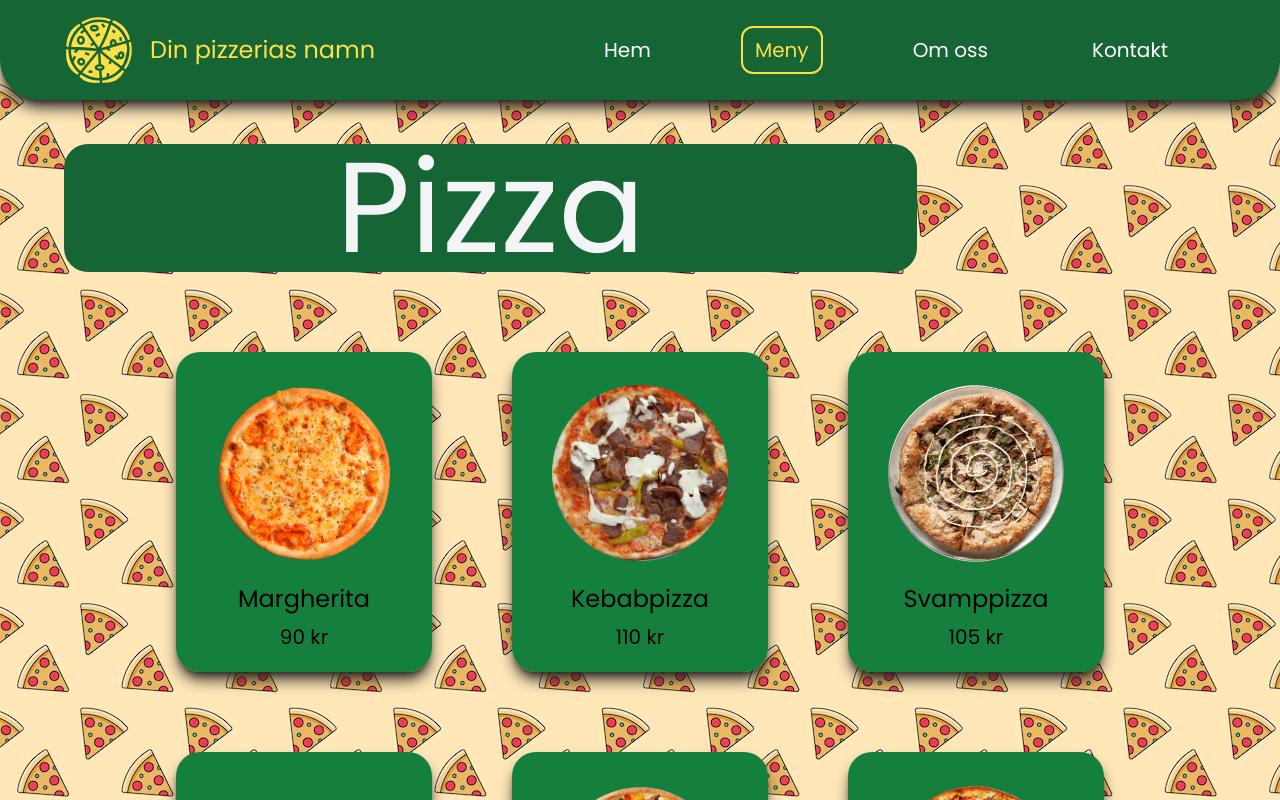
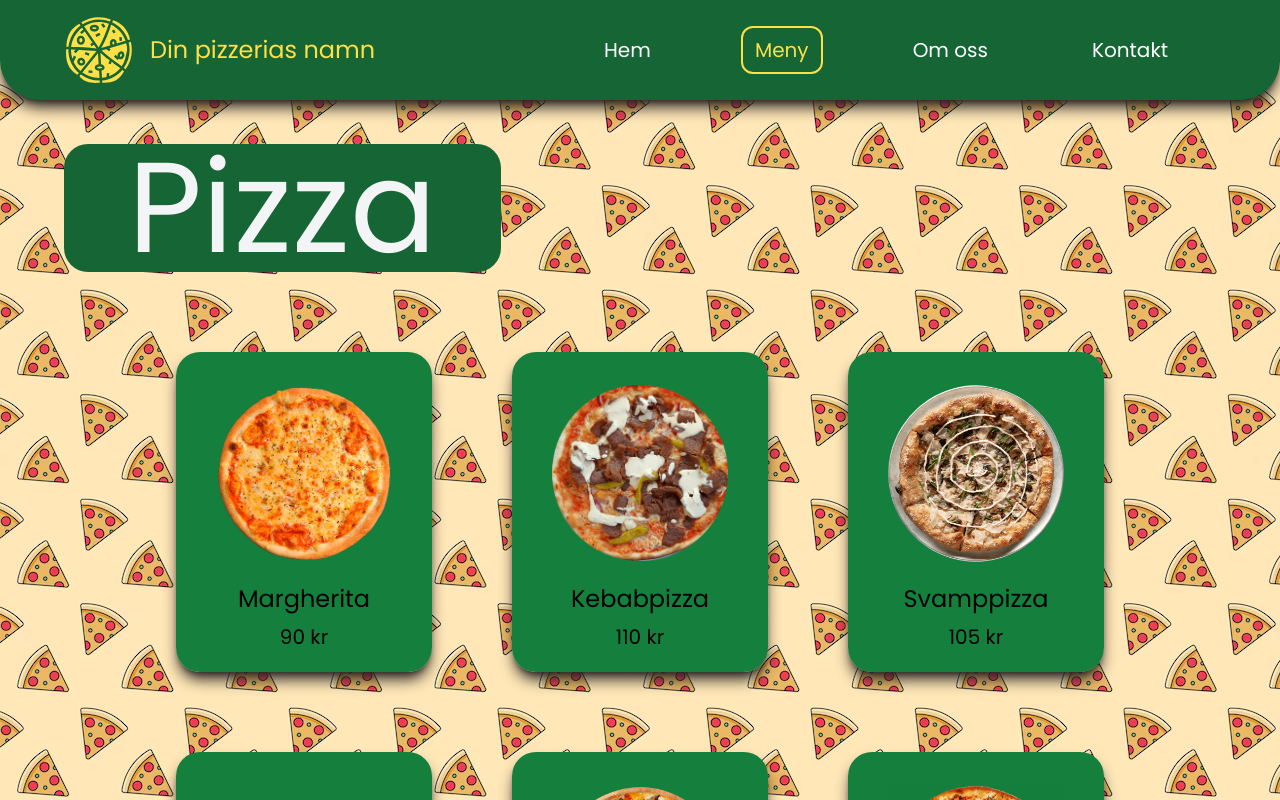
Before and after one commit to svenskOST/PizzeriaDummy, a React (Vite) app: page /meny in a window 1280 px wide. Shown: the top 800 px of the page. Built offline with nearby package versions, Linux system fonts and the light colour scheme; grey boxes are pictures that could not be loaded.

Commit message:
små bug fixar

```diff
--- a/src/components/MenuTitle.jsx
+++ b/src/components/MenuTitle.jsx
@@ -2,7 +2,7 @@ import PropTypes from 'prop-types'
 
 function MenuTitle({ title }) {
    return (
-      <h1 className='mx-auto mb-10 mt-36 w-2/3 min-w-fit rounded-2xl bg-green-800 px-16 text-center text-8xl text-gray-100 lg:ml-[5vw] lg:rounded-3xl lg:text-9xl'>
+      <h1 className='mx-auto mb-5 md:mb-10 mt-28 md:mt-36 w-fit rounded-2xl bg-green-800 px-10 md:px-16 text-center text-7xl md:text-8xl text-gray-100 lg:ml-[5vw] lg:rounded-3xl lg:text-9xl'>
          {title}
       </h1>
    )
```
Also changed, not shown: issues.txt.
